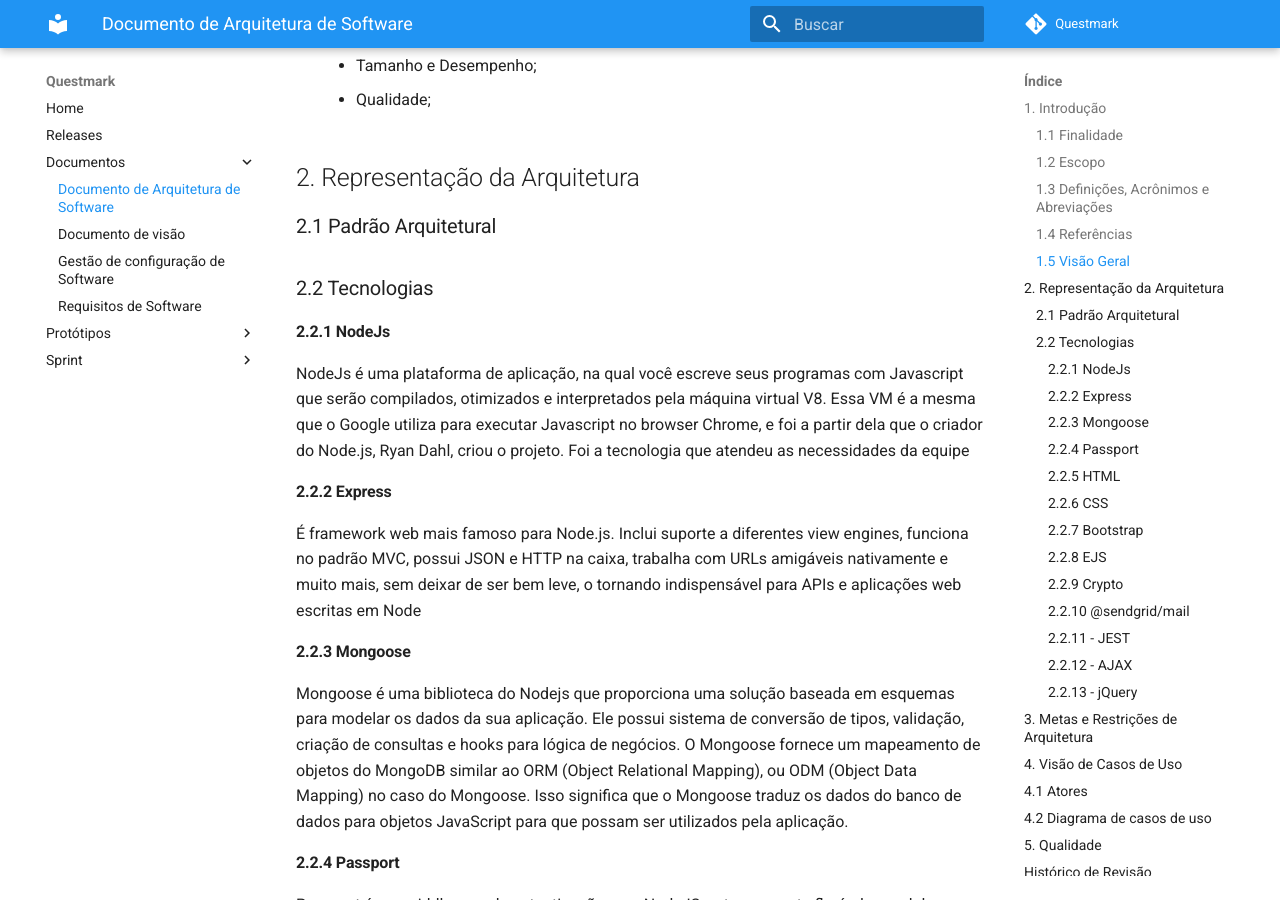
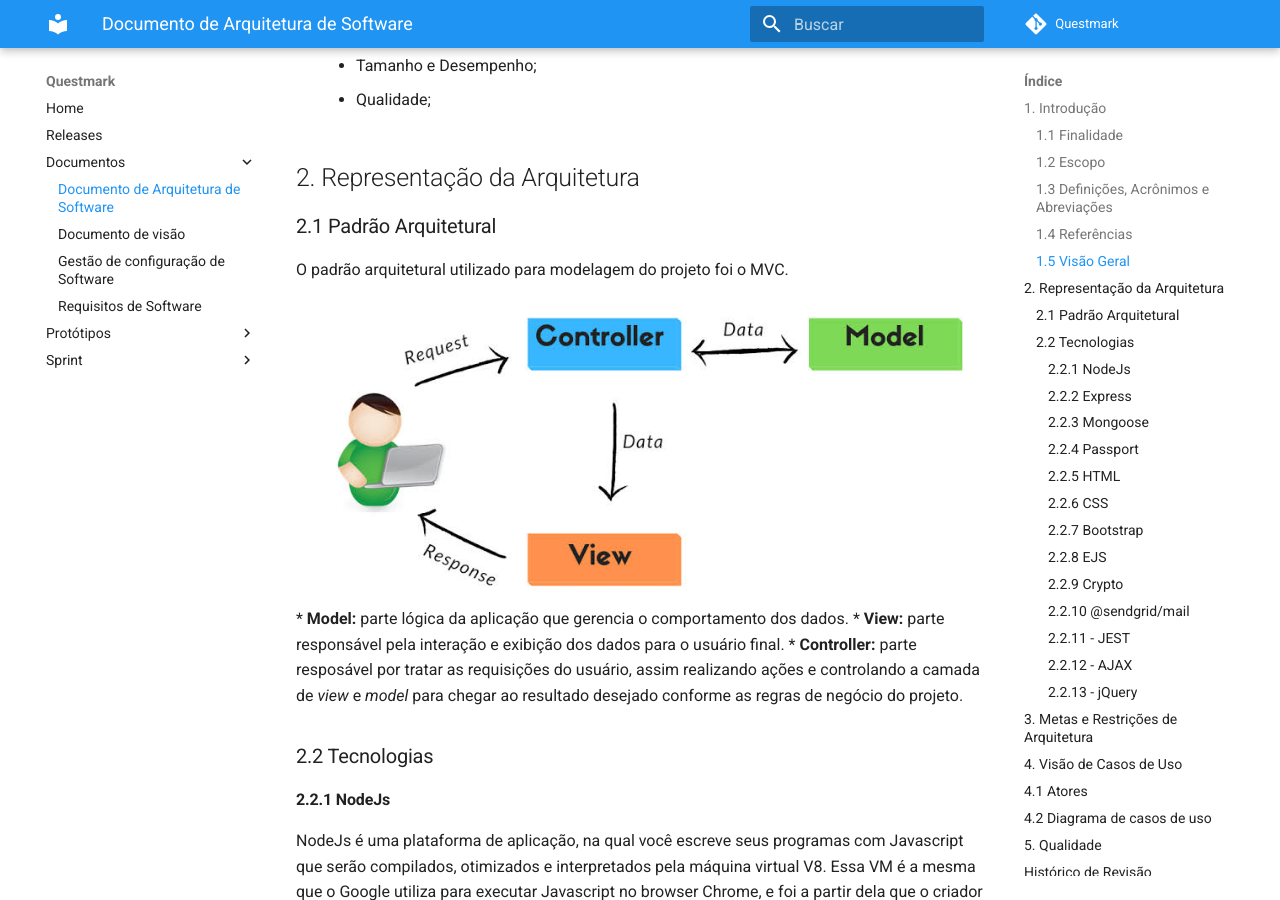
Before and after one commit to fga-eps-mds/2019.2-Questmark, an MkDocs documentation site: the page built from docs/Documentos/documento-de-arquitetura.md, in a window 1280 px wide and 900 px high, scrolled down 1457 px. Built offline with MkDocs 1.6.1 and Material for MkDocs 9.7.7, drawn with Linux system fonts in a browser that asks for light colours; comment, search, counter and statistics services are not loaded; some of the changed text lies outside the part shown.

Commit message:
[#62] Adição do tópico de Padrão Arquitetural.

```diff
--- a/docs/Documentos/documento-de-arquitetura.md
+++ b/docs/Documentos/documento-de-arquitetura.md
@@ -36,6 +36,11 @@ O documento, através de dez principais tópicos e suas ramificações, visa det
 <!-- Diagrama de arquitetura + descrição de implementação -->
 
 ### 2.1 Padrão Arquitetural
+O padrão arquitetural utilizado para modelagem do projeto foi o MVC.
+![MVC](../Imagens/mvc.jpg)
+* **Model:** parte lógica da aplicação que gerencia o comportamento dos dados.
+* **View:** parte responsável pela interação e exibição dos dados para o usuário final.
+* **Controller:** parte resposável por tratar as requisições do usuário, assim realizando ações e controlando a camada de _view_ e _model_ para chegar ao resultado desejado conforme as regras de negócio do projeto.
 
 ### 2.2 Tecnologias
 
@@ -130,3 +135,4 @@ O software suporta os seguintes requisitos de qualidade:
 |11/11/2019|0.4|Inserido as tecnologias faltantes no tópico 2.1 e recisão nos demais tópicos |Lucas Lopes|
 |16/11/2019|0.5| Atualização do diagrama de casos de uso |Gustavo Nogueira|
 |16/11/2019|0.6| Adição do jQuery como tecnologia utilizada  |Gustavo Nogueira|
+|18/11/2019|0.7| Adição do tópico 2.1 Padrão Arquitetural  |Gustavo Nogueira|
```
Also changed, not shown: docs/Imagens/mvc.jpg (added).
